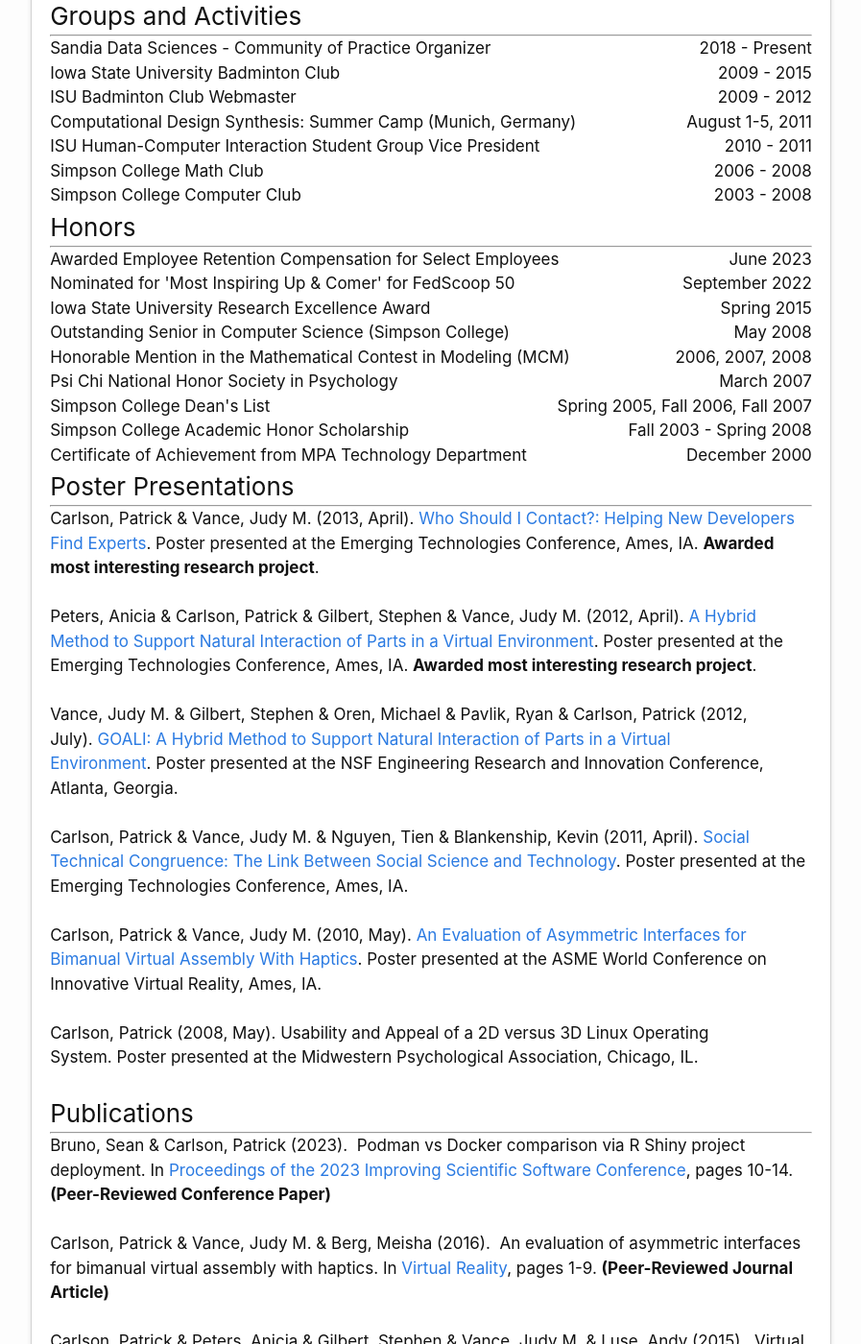
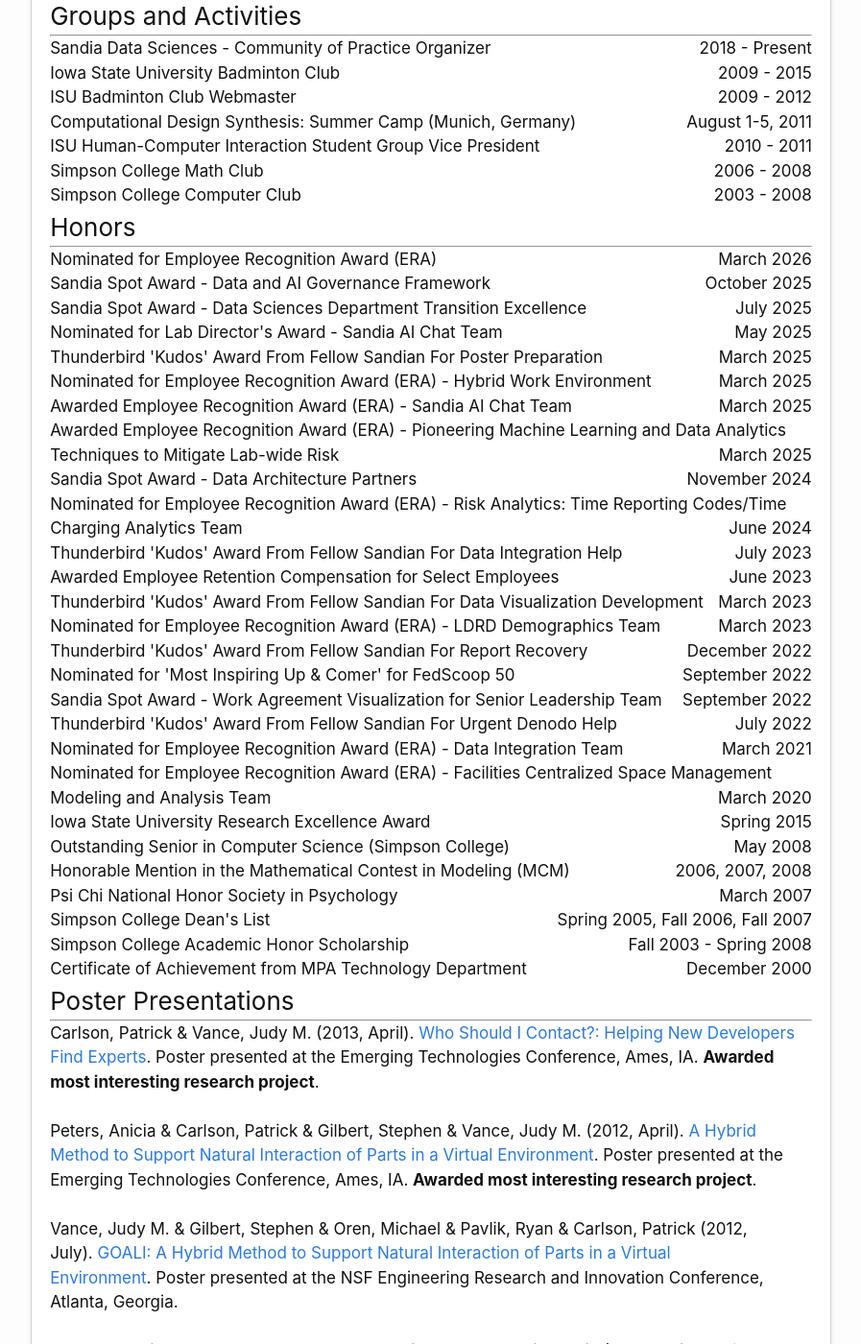
Before and after one commit to carlsonp/carlsonp.github.io, a Jekyll site: the page built from cv.md, in a window 1280 px wide and 1400 px high, scrolled down 1770 px. Shown: the whole window at 96% size, without its empty margins (191-1088 px from the left). Built offline with Jekyll 4.4.1, drawn with Linux system fonts in a browser that asks for light colours.

Commit message:
feat: added recent awards

```diff
--- a/_data/honors.json
+++ b/_data/honors.json
@@ -1,13 +1,103 @@
 [
     {
-        "id": "employeeretention",
+        "id": "employeerecognitionawardfy2025",
+        "title": "Nominated for Employee Recognition Award (ERA)",
+        "date": "March 2026"
+    },
+    {
+        "id": "spotaward2025A",
+        "title": "Sandia Spot Award - Data and AI Governance Framework",
+        "date": "October 2025"
+    },
+    {
+        "id": "spotaward2025B",
+        "title": "Sandia Spot Award - Data Sciences Department Transition Excellence",
+        "date": "July 2025"
+    },
+    {
+        "id": "labdirectorawardfy2025",
+        "title": "Nominated for Lab Director's Award - Sandia AI Chat Team",
+        "date": "May 2025"
+    },
+    {
+        "id": "thunderbirdkudos2025",
+        "title": "Thunderbird 'Kudos' Award From Fellow Sandian For Poster Preparation",
+        "date": "March 2025"
+    },
+    {
+        "id": "employeerecognitionawardfy2024A",
+        "title": "Nominated for Employee Recognition Award (ERA) - Hybrid Work Environment",
+        "date": "March 2025"
+    },
+    {
+        "id": "employeerecognitionawardfy2024B",
+        "title": "Awarded Employee Recognition Award (ERA) - Sandia AI Chat Team",
+        "date": "March 2025"
+    },
+    {
+        "id": "employeerecognitionawardfy2024C",
+        "title": "Awarded Employee Recognition Award (ERA) - Pioneering Machine Learning and Data Analytics Techniques to Mitigate Lab-wide Risk",
+        "date": "March 2025"
+    },
+    {
+        "id": "spotaward2024",
+        "title": "Sandia Spot Award - Data Architecture Partners",
+        "date": "November 2024"
+    },
+    {
+        "id": "employeerecognitionawardfy2023",
+        "title": "Nominated for Employee Recognition Award (ERA) - Risk Analytics: Time Reporting Codes/Time Charging Analytics Team",
+        "date": "June 2024"
+    },
+    {
+        "id": "thunderbirdkudos2023C",
+        "title": "Thunderbird 'Kudos' Award From Fellow Sandian For Data Integration Help",
+        "date": "July 2023"
+    },
+    {
+        "id": "employeeretention2023",
         "title": "Awarded Employee Retention Compensation for Select Employees",
         "date": "June 2023"
+    },
+    {
+        "id": "thunderbirdkudos2023B",
+        "title": "Thunderbird 'Kudos' Award From Fellow Sandian For Data Visualization Development",
+        "date": "March 2023"
+    },
+    {
+        "id": "employeerecognitionawardfy2022",
+        "title": "Nominated for Employee Recognition Award (ERA) - LDRD Demographics Team",
+        "date": "March 2023"
+    },
+    {
+        "id": "thunderbirdkudos2023A",
+        "title": "Thunderbird 'Kudos' Award From Fellow Sandian For Report Recovery",
+        "date": "December 2022"
     },
     {
         "id": "fedscoop50",
         "title": "Nominated for 'Most Inspiring Up & Comer' for FedScoop 50",
         "date": "September 2022"
+    },
+    {
+        "id": "spotaward2022",
+        "title": "Sandia Spot Award - Work Agreement Visualization for Senior Leadership Team",
+        "date": "September 2022"
+    },
+    {
+        "id": "thunderbirdkudos2022",
+        "title": "Thunderbird 'Kudos' Award From Fellow Sandian For Urgent Denodo Help",
+        "date": "July 2022"
+    },
+    {
+        "id": "employeerecognitionawardfy2020",
+        "title": "Nominated for Employee Recognition Award (ERA) - Data Integration Team",
+        "date": "March 2021"
+    },
+    {
+        "id": "employeerecognitionawardfy2019",
+        "title": "Nominated for Employee Recognition Award (ERA) - Facilities Centralized Space Management Modeling and Analysis Team",
+        "date": "March 2020"
     },
     {
         "id": "isures",
```
